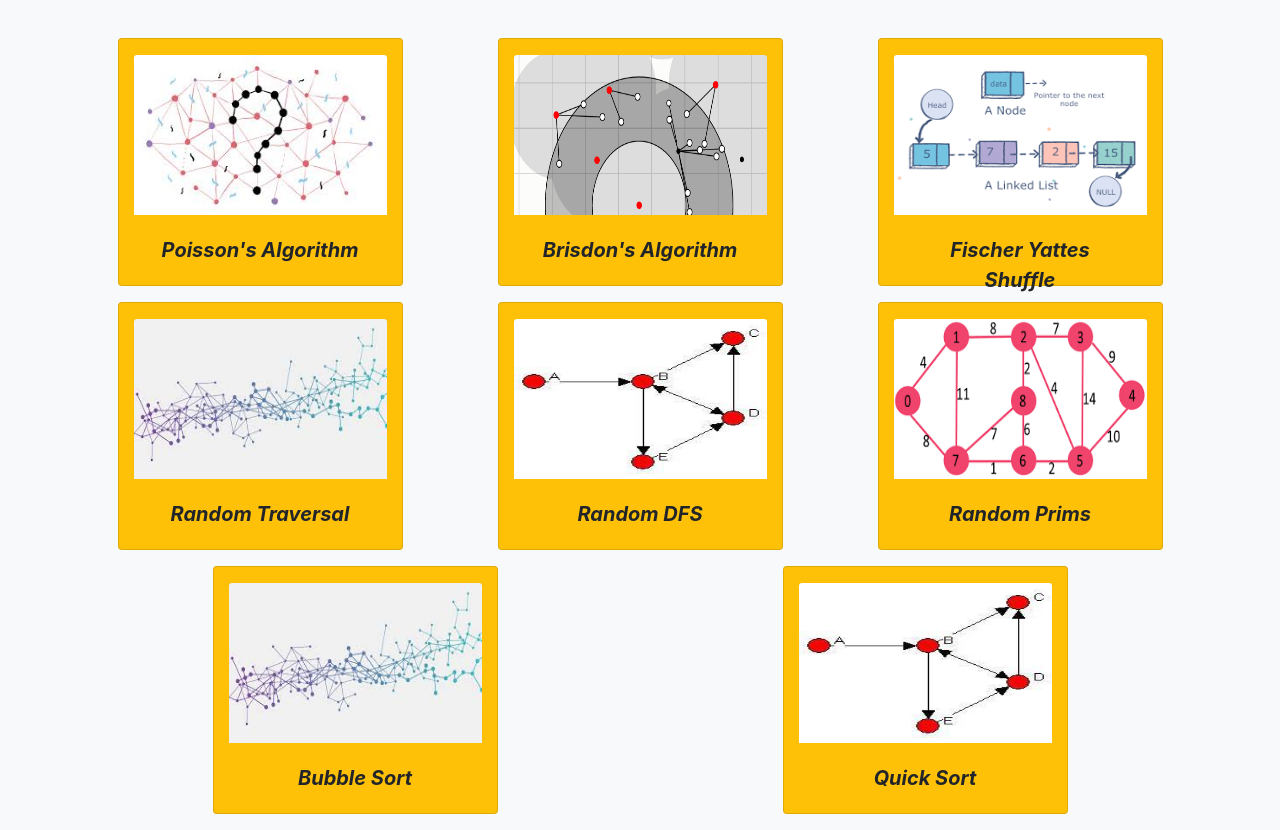
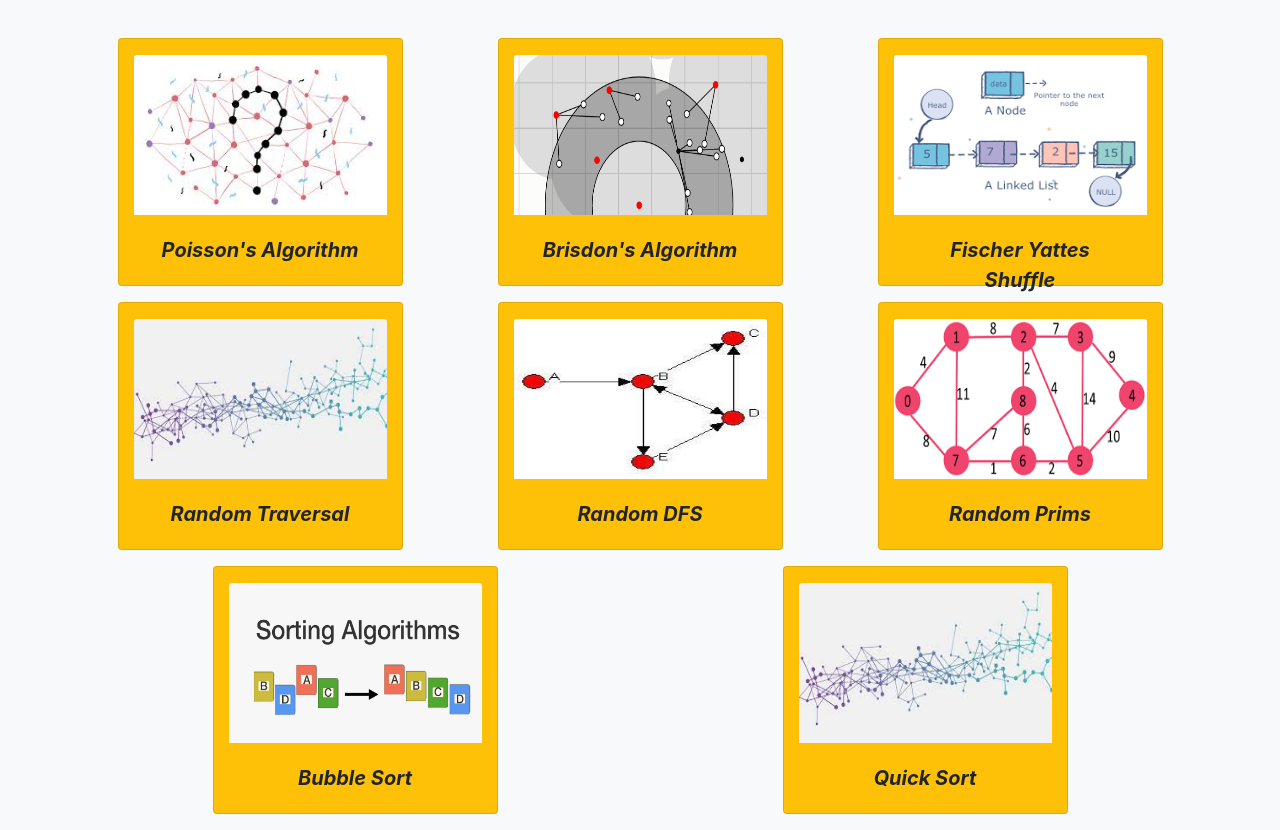
Before and after one commit to nisargnparikh/algorithm_visualizer, a plain HTML site: page index.html in a window 1280 px wide. Shown: the part 139-969 px from the top of the page. Drawn offline with nearby package versions, Linux system fonts and the light colour scheme.

Commit message:
changed image for bubble sort

```diff
--- a/index.html
+++ b/index.html
@@ -105,7 +105,7 @@
       >
         <div class="card col-lg-3 mb-3 pt-3 bg-warning">
           <a href="Algorithm visualization/bost.ocks.org/mike/algorithms/bubblesort.html">
-            <img src="Algorithm visualization/bost.ocks.org/mike/algorithms/img/merge.jpg" class="card-img-top"
+            <img src="Algorithm visualization/bost.ocks.org/mike/algorithms/img/sorting.jpg" class="card-img-top"
           /></a>
           <div class="card-body text-center font-weight-bold font-italic">
             <p>Bubble Sort</p>
@@ -113,7 +113,7 @@
         </div>
         <div class="card col-lg-3 mb-3 pt-3 bg-warning">
           <a href="Algorithm visualization/bost.ocks.org/mike/algorithms/quicksort1.html">
-            <img src="Algorithm visualization/bost.ocks.org/mike/algorithms/img/graph.jpg" class="card-img-top"
+            <img src="Algorithm visualization/bost.ocks.org/mike/algorithms/img/merge.jpg" class="card-img-top"
           /></a>
           <div class="card-body text-center font-weight-bold font-italic">
             <p>Quick Sort</p>
```
